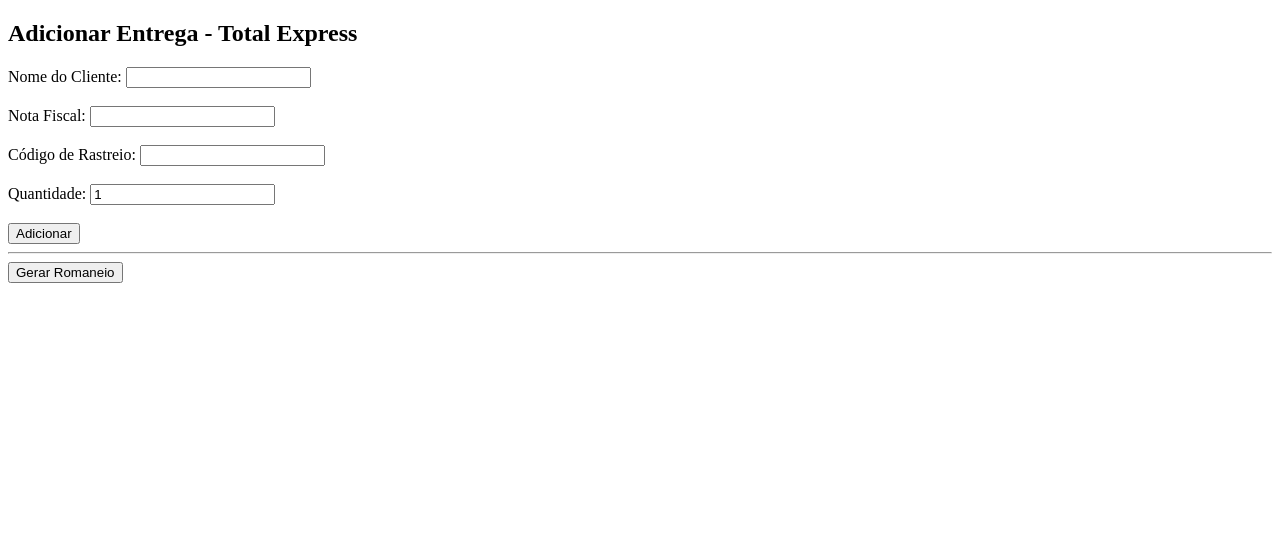
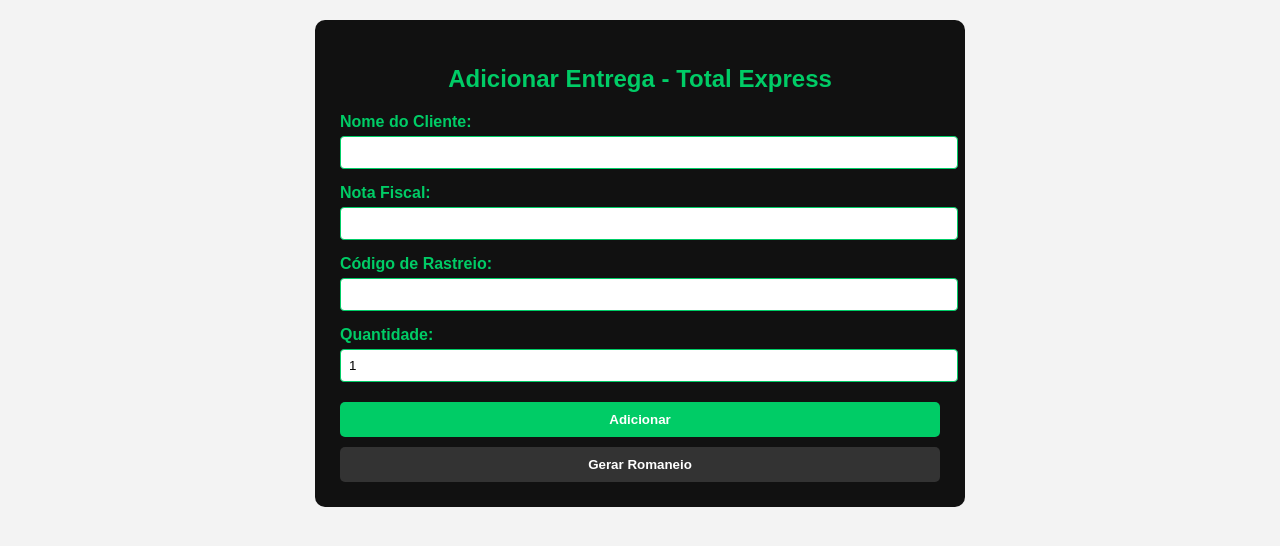
Before and after one commit to waguinhomaxlove/painel-bling, a Flask app: page /romaneio_form in a window 1280 px wide. Shown: the top 546 px of the page. Run offline with Flask 3, Linux system fonts and the light colour scheme.

Commit message:
Update romaneio_form.html

```diff
--- a/templates/romaneio_form.html
+++ b/templates/romaneio_form.html
@@ -1,16 +1,82 @@
 <!DOCTYPE html>
 <html>
-<head><title>Romaneio - Entrada</title></head>
+<head>
+    <title>Romaneio - Entrada</title>
+    <style>
+        body {
+            font-family: Arial, sans-serif;
+            background-color: #f3f3f3;
+            margin: 0;
+            padding: 20px;
+            color: #111;
+        }
+        .container {
+            max-width: 600px;
+            margin: auto;
+            background-color: #111;
+            color: #00cc66;
+            padding: 25px;
+            border-radius: 10px;
+        }
+        h2 {
+            text-align: center;
+            color: #00cc66;
+        }
+        label {
+            display: block;
+            margin-top: 15px;
+            font-weight: bold;
+        }
+        input[type="text"], input[type="number"] {
+            width: 100%;
+            padding: 8px;
+            margin-top: 5px;
+            border: 1px solid #00cc66;
+            border-radius: 4px;
+            background-color: #fff;
+            color: #000;
+        }
+        button {
+            margin-top: 20px;
+            padding: 10px;
+            width: 100%;
+            background-color: #00cc66;
+            color: #fff;
+            border: none;
+            border-radius: 5px;
+            font-weight: bold;
+            cursor: pointer;
+        }
+        button:hover {
+            background-color: #00994d;
+        }
+        .btn-gerar {
+            background-color: #333;
+            margin-top: 10px;
+        }
+    </style>
+</head>
 <body>
-    <h2>Adicionar Entrega - Total Express</h2>
-    <form method="POST">
-        Nome do Cliente: <input type="text" name="nome" required><br><br>
-        Nota Fiscal: <input type="text" name="nota" required><br><br>
-        Código de Rastreio: <input type="text" name="rastreio" required><br><br>
-        Quantidade: <input type="number" name="quantidade" value="1" min="1"><br><br>
-        <button type="submit">Adicionar</button>
-    </form>
-    <hr>
-    <a href="/romaneio_gerado"><button>Gerar Romaneio</button></a>
+    <div class="container">
+        <h2>Adicionar Entrega - Total Express</h2>
+        <form method="POST">
+            <label>Nome do Cliente:</label>
+            <input type="text" name="nome" required>
+
+            <label>Nota Fiscal:</label>
+            <input type="text" name="nota" required>
+
+            <label>Código de Rastreio:</label>
+            <input type="text" name="rastreio" required>
+
+            <label>Quantidade:</label>
+            <input type="number" name="quantidade" value="1" min="1">
+
+            <button type="submit">Adicionar</button>
+        </form>
+        <form action="/romaneio_gerado">
+            <button class="btn-gerar" type="submit">Gerar Romaneio</button>
+        </form>
+    </div>
 </body>
 </html>
```
